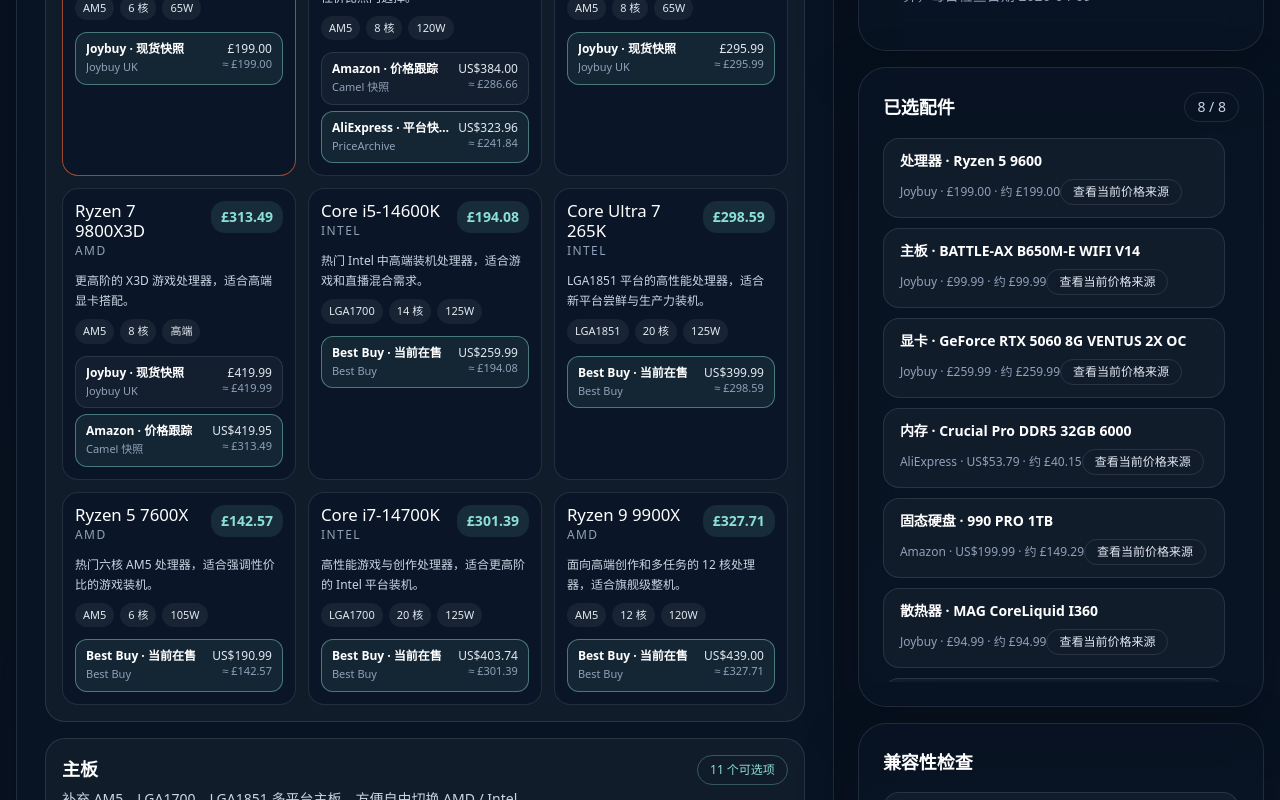
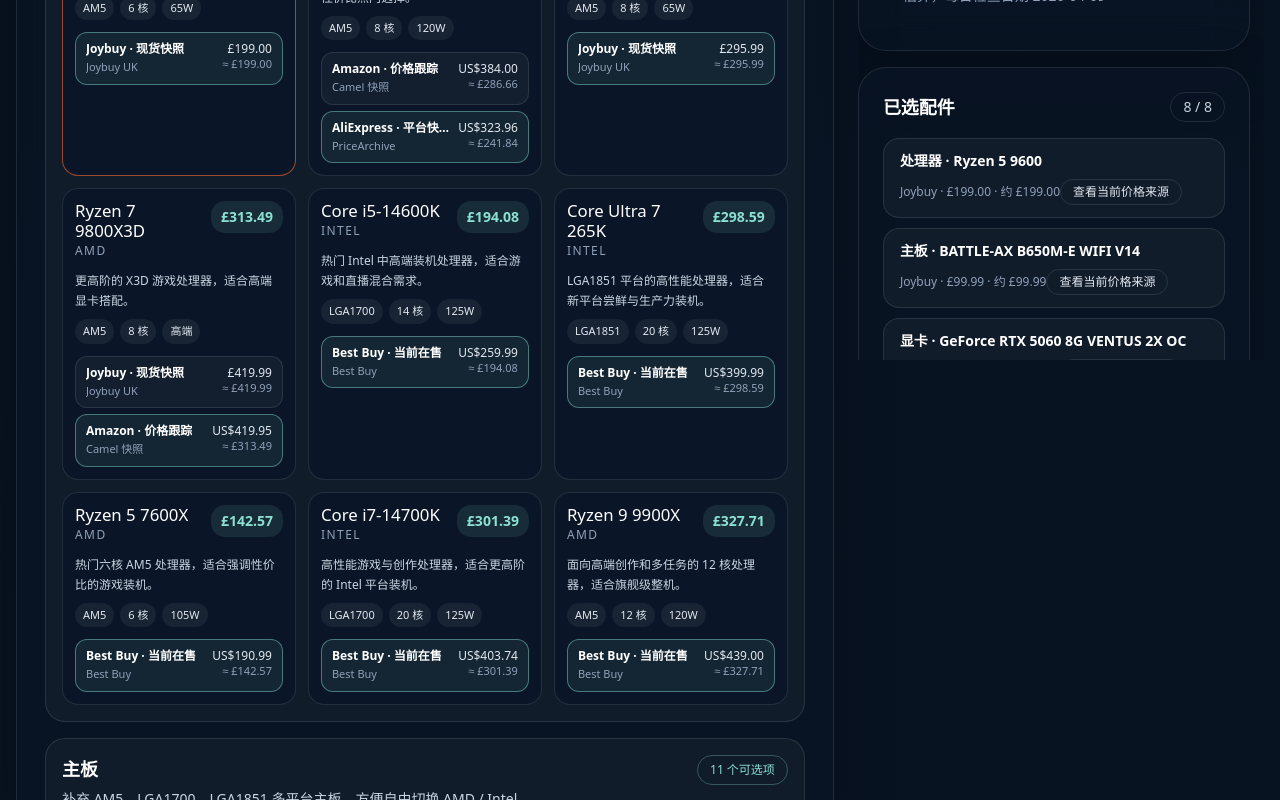
Before and after one commit to ZZZZZXX/pc-builder, a Next.js app: page / in a window 1280 px wide. Shown: the part 1260-2060 px from the top of the page. Built offline with nearby package versions, Linux system fonts and the light colour scheme.

Commit message:
make entire right sidebar scroll independently

```diff
--- a/src/app/page.tsx
+++ b/src/app/page.tsx
@@ -2175,7 +2175,7 @@ export default function Home() {
               ))}
             </div>
           </div>
-          <aside className="grid gap-4 xl:sticky xl:top-5">
+          <aside className="pc-scrollbar grid gap-4 xl:sticky xl:top-5 xl:max-h-[calc(100vh-2.5rem)] xl:overflow-y-auto xl:overscroll-contain xl:pr-1">
             <section className="flex min-h-0 flex-col rounded-[28px] border border-white/10 bg-[rgba(9,20,36,0.82)] p-6 shadow-[0_20px_60px_rgba(0,0,0,0.28)] backdrop-blur-[18px]">
               <p className="mb-2 text-[0.72rem] uppercase tracking-[0.18em] text-[#8be0d2]">Current Build</p>
               <div className="mb-3 flex flex-wrap items-center gap-2">
@@ -2205,7 +2205,7 @@ export default function Home() {
                   {categories.length} / {categories.length}
                 </span>
               </div>
-              <div className="pc-scrollbar grid max-h-[24rem] gap-2.5 overflow-y-auto overscroll-contain pr-1 md:max-h-[28rem] xl:max-h-[34rem]">
+              <div className="grid gap-2.5">
                 {categories.map((category) => (
                   <div key={category.id} className="rounded-2xl border border-white/10 bg-white/4 px-4 py-3">
                     <strong className="block text-sm">
```
